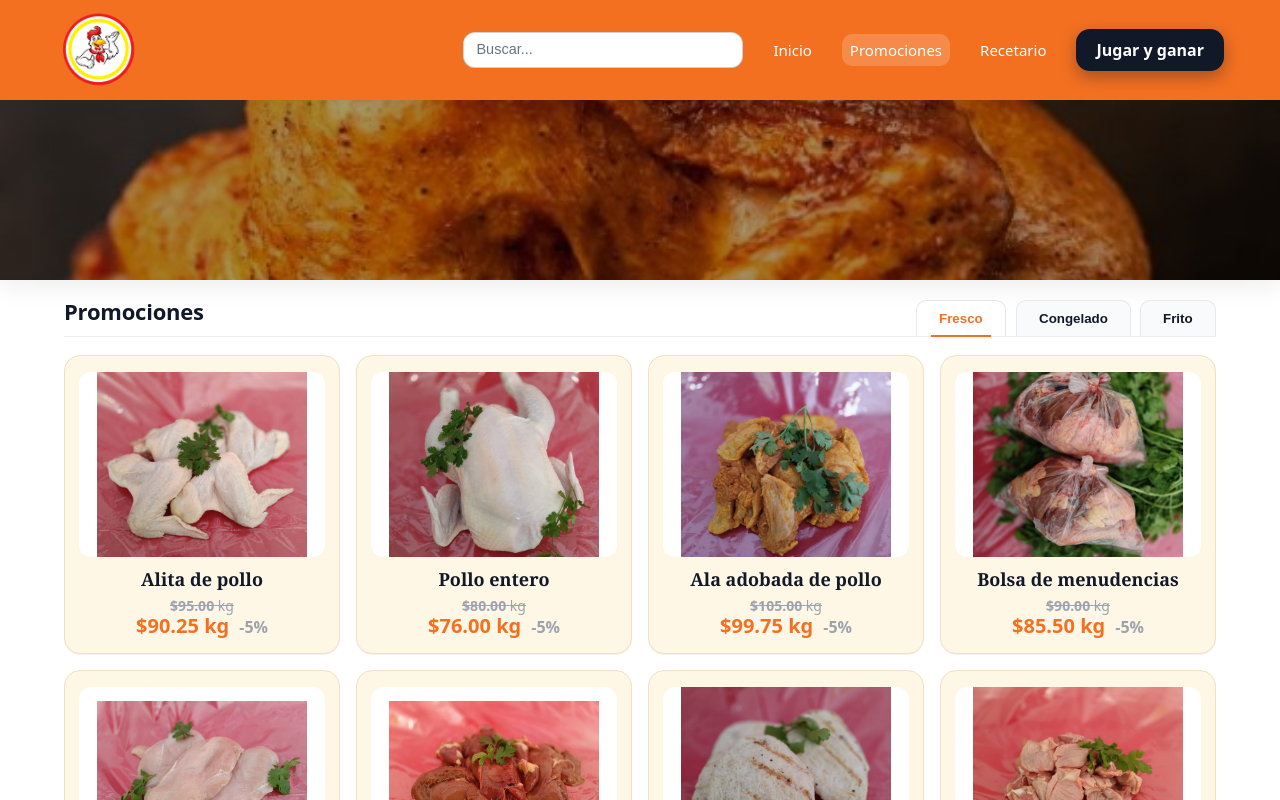
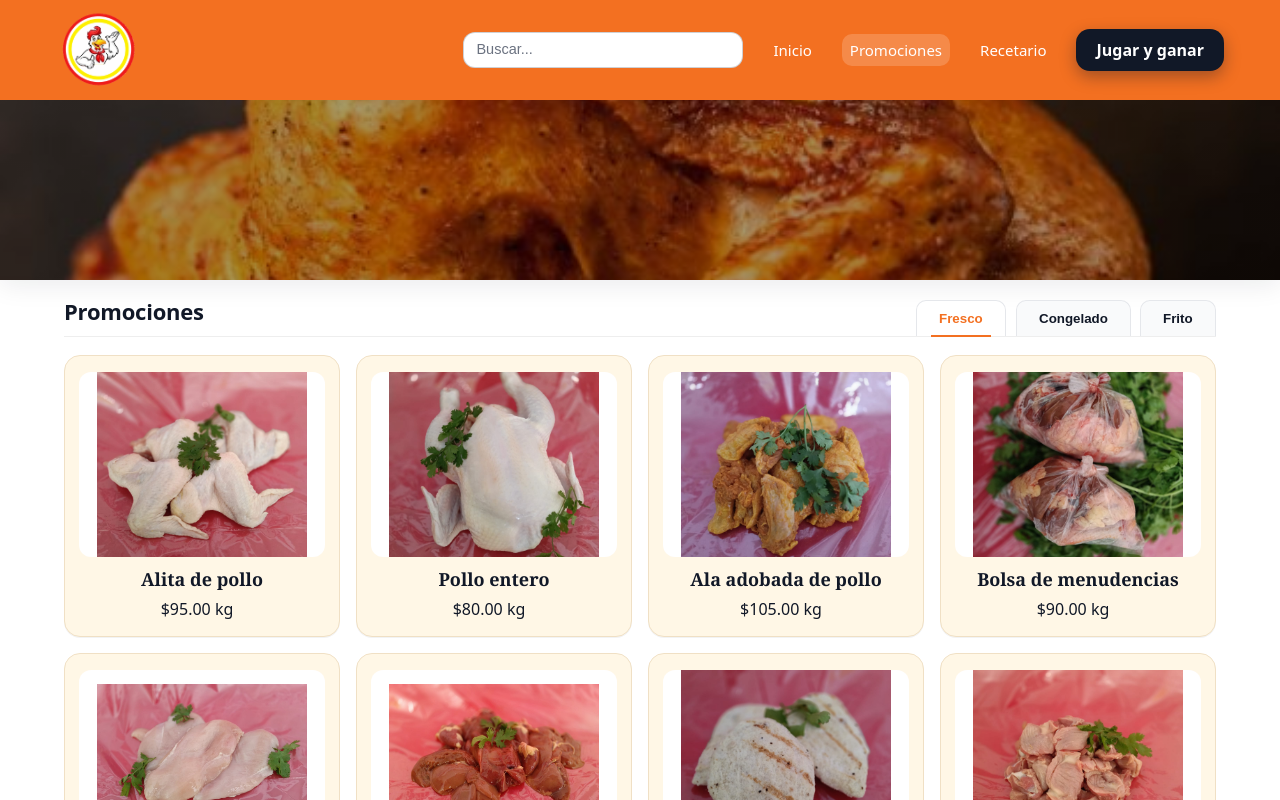
Before and after one commit to Manuel618/integradora_Frontend, a React (Create React App) app: page /#/promociones in a window 1280 px wide. Shown: the top 800 px of the page. Built offline with nearby package versions, Linux system fonts and the light colour scheme.

Commit message:
Update Promociones.jsx

```diff
--- a/src/components/Promociones.jsx
+++ b/src/components/Promociones.jsx
@@ -33,23 +33,23 @@ const PRODUCTS = Object.freeze([
   { id: 1,  name: "Alita de pollo",               price: 95,  unit: "kg", img: alitaNatural,  cat: "fresco",     discount: 5 },
   { id: 2,  name: "Hamburguesa de pollo",         price: 60,  unit: "pz", img: hamburguesa,   cat: "congelado",  discount: 5 },
   { id: 3,  name: "Papas a la francesa",          price: 40,  unit: "kg", img: papas,         cat: "frito",      discount: 5 },
-  { id: 4,  name: "Pollo entero",                 price: 80,  unit: "kg", img: pollo,         cat: "fresco",     discount: 5 },
+  { id: 4,  name: "Pollo entero",                 price: 80,  unit: "kg", img: pollo,         cat: "fresco",     discount: 0 },
   { id: 5,  name: "Pechuga de pollo sin hueso",   price: 170, unit: "kg", img: pechuga,       cat: "congelado",  discount: 5 },
   { id: 6,  name: "Ala adobada de pollo",         price: 105, unit: "kg", img: alaAdob,       cat: "fresco",     discount: 5 },
   { id: 7,  name: "Aplanado de pollo",            price: 120, unit: "kg", img: apla,          cat: "congelado",  discount: 5 },
   { id: 8,  name: "Bate empanizado de pollo",     price: 115, unit: "kg", img: bate,          cat: "congelado",  discount: 5 },
   { id: 9,  name: "Bolsa de menudencias",         price: 90,  unit: "kg", img: bolsaMenu,     cat: "fresco",     discount: 5 },
-  { id: 10, name: "Filete de pollo",              price: 160, unit: "kg", img: Filete,        cat: "fresco",     discount: 5 },
+  { id: 10, name: "Filete de pollo",              price: 160, unit: "kg", img: Filete,        cat: "fresco",     discount: 0 },
   { id: 11, name: "Pollo frito",                  price: 25,  unit: "pz", img: frito,         cat: "frito",      discount: 5 },
   { id: 12, name: "Hígado de pollo",              price: 60,  unit: "kg", img: higado,        cat: "fresco",     discount: 5 },
   { id: 13, name: "Pollo sabor mezquite",         price: 110, unit: "kg", img: mezquite,      cat: "fresco",     discount: 5 },
-  { id: 14, name: "Molleja de pollo",             price: 55,  unit: "kg", img: molleja,       cat: "fresco",     discount: 5 },
+  { id: 14, name: "Molleja de pollo",             price: 55,  unit: "kg", img: molleja,       cat: "fresco",     discount: 0 },
   { id: 15, name: "Nuggets de pollo",             price: 75,  unit: "kg", img: nugget,        cat: "congelado",  discount: 5 },
   { id: 16, name: "Pata de pollo",                price: 45,  unit: "kg", img: pata,          cat: "fresco",     discount: 5 },
   { id: 17, name: "Pechuga picosita de pollo",    price: 180, unit: "kg", img: picosita,      cat: "fresco",     discount: 5 },
-  { id: 18, name: "Piernita adobada de pollo",    price: 100, unit: "kg", img: piernitaAdob,  cat: "fresco",     discount: 5 },
+  { id: 18, name: "Piernita adobada de pollo",    price: 100, unit: "kg", img: piernitaAdob,  cat: "fresco",     discount: 0 },
   { id: 19, name: "Pierna y muslo de pollo",      price: 85,  unit: "kg", img: pym,           cat: "fresco",     discount: 5 },
-  { id: 20, name: "Tenders de pollo",             price: 130, unit: "kg", img: tender,        cat: "congelado",  discount: 5 },
+  { id: 20, name: "Tenders de pollo",             price: 130, unit: "kg", img: tender,        cat: "congelado",  discount: 0 },
 ]);
 
 // Orden de pestañas: primero Fresco, luego Congelado, luego Frito
@@ -156,9 +156,6 @@ export default function Promociones() {
           aria-live="polite"
         >
           {items.map((p, idx) => {
-            const off = Number.isFinite(p.discount) ? p.discount : 0;
-            const finalPrice = Math.max(0, p.price * (1 - off / 100));
-
             return (
               <article
                 className="product-card"
@@ -171,15 +168,11 @@ export default function Promociones() {
 
                 <h3 className="product-title">{p.name}</h3>
 
-                {/* Precios: original tachado, promo y porcentaje */}
+                {/* SOLO precio original */}
                 <div className="price-box">
-                  <div className="price-old">
+                  <div className="price-main">
                     {moneyMXN.format(p.price)} <span>{p.unit}</span>
                   </div>
-                  <div className="price-new">
-                    {moneyMXN.format(finalPrice)} <span>{p.unit}</span>
-                  </div>
-                  <div className="price-note">-{off}%</div>
                 </div>
               </article>
             );
```
